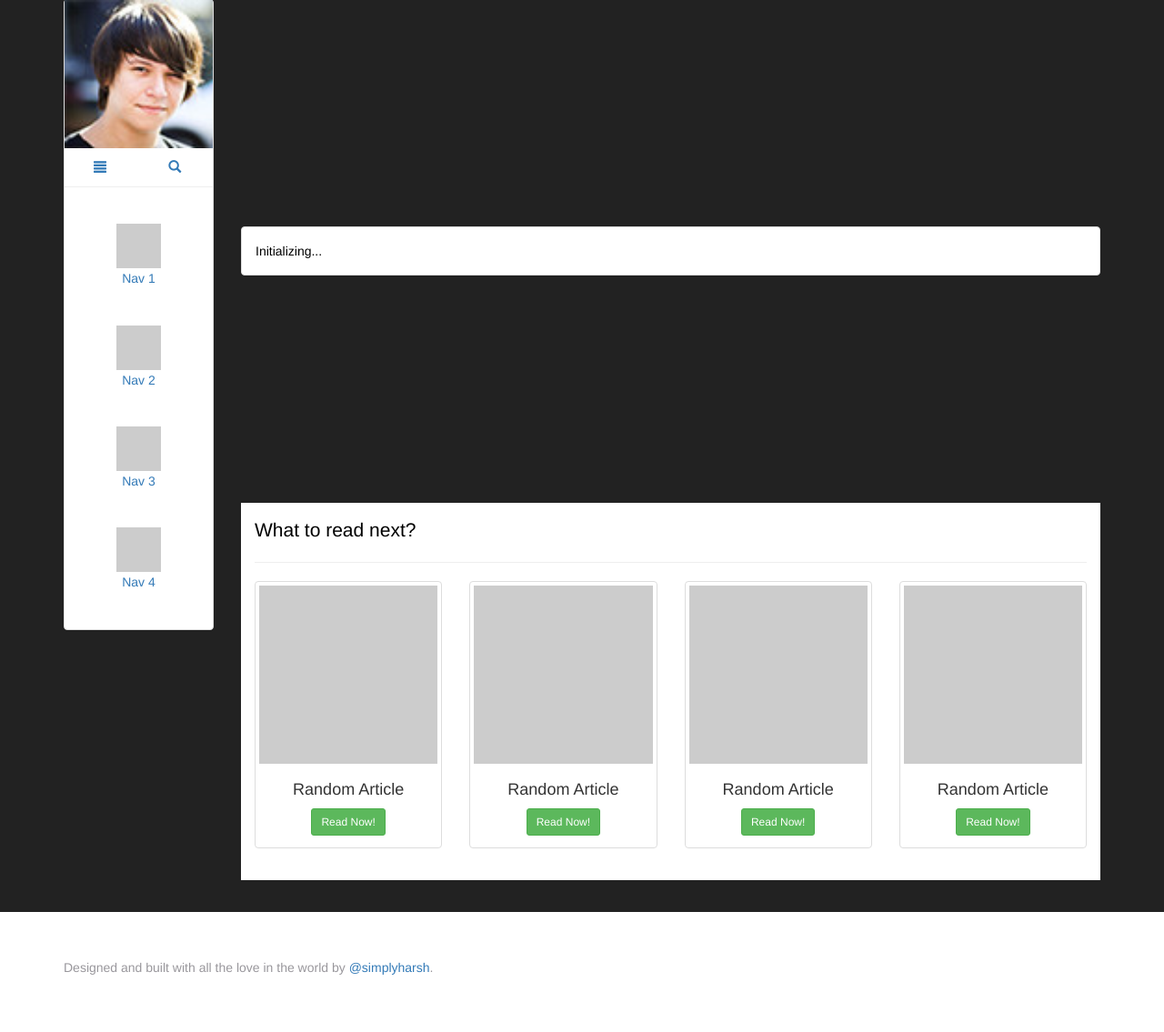
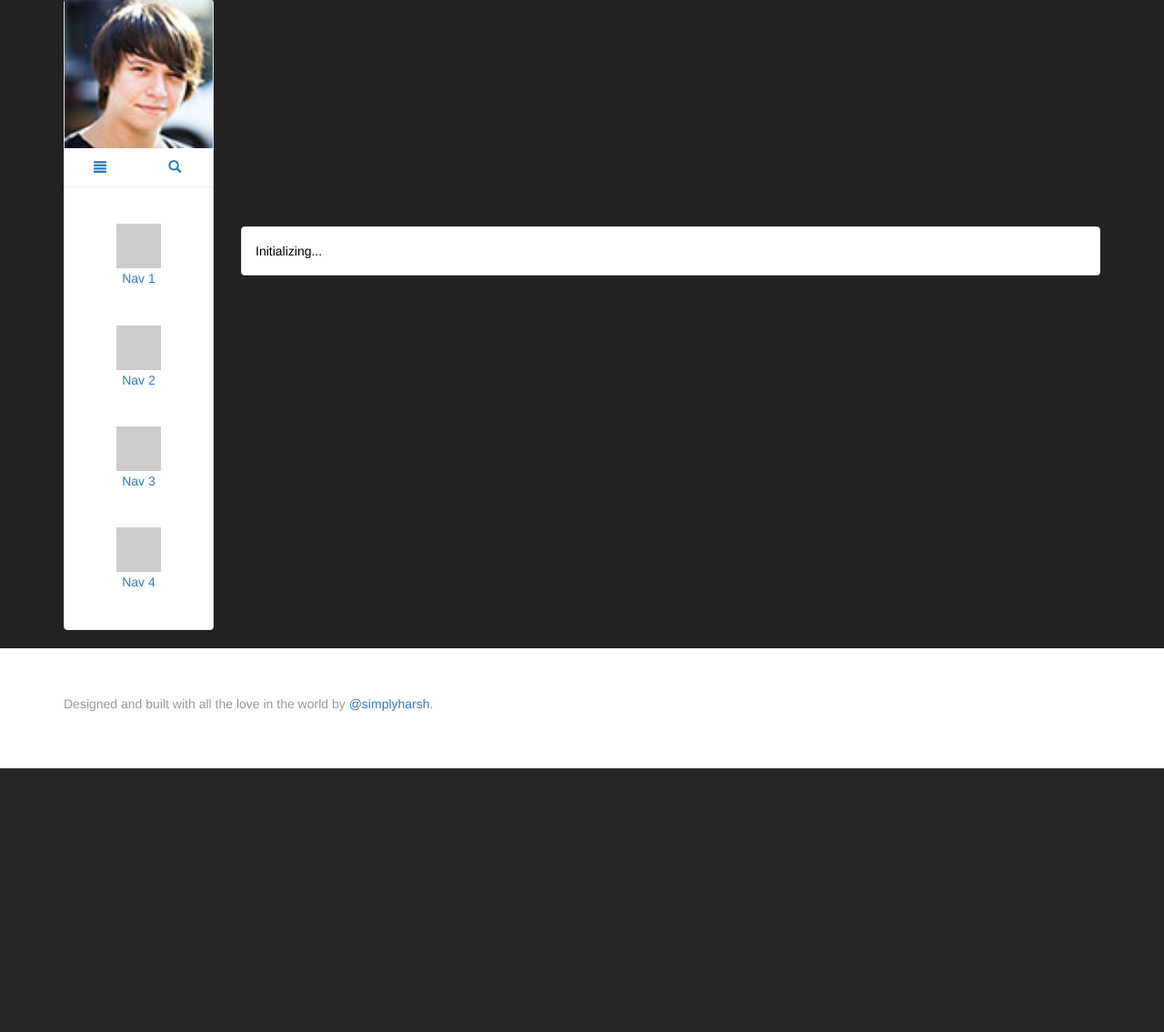
Before and after one commit to simplyharsh/reactblog, a Django app: page / in a window 1280 px wide. Shown: the part 71-1206 px from the top of the page at 91% size. After the commit the page ends 916 px from the top, so only its background shows below. Run offline with Django 3.2, Linux system fonts and the light colour scheme; some libraries are stand-ins or nearby versions.

Commit message:
Removed extra chunks. Refactored.

```diff
--- a/blog/templates/blog_base.html
+++ b/blog/templates/blog_base.html
@@ -63,56 +63,6 @@
       </div>
     </div>
     {% endblock blog_content %}
-    <article>
-    <p class="lead">What to read next?</p>
-    <hr />
-    <div class="row">
-      <div class="col-md-3 col-sm-6">
-        <div class="thumbnail">
-          <a href="#">
-            <img src="{% static 'img/img-placehold.png' %}" class="img-responsive" />
-          </a>
-          <div class="caption text-center">
-            <h4>Random Article</h4>
-            <button class="btn btn-sm btn-success">Read Now!</button>
-          </div>
-        </div>
-      </div>
-      <div class="col-md-3 col-sm-6">
-        <div class="thumbnail">
-          <a href="#">
-            <img src="{% static 'img/img-placehold.png' %}" class="img-responsive" />
-          </a>
-          <div class="caption text-center">
-            <h4>Random Article</h4>
-            <button class="btn btn-sm btn-success">Read Now!</button>
-          </div>
-        </div>
-      </div>
-      <div class="col-md-3 col-sm-6">
-        <div class="thumbnail">
-          <a href="#">
-            <img src="{% static 'img/img-placehold.png' %}" class="img-responsive" />
-          </a>
-          <div class="caption text-center">
-            <h4>Random Article</h4>
-            <button class="btn btn-sm btn-success">Read Now!</button>
-          </div>
-        </div>
-      </div>
-      <div class="col-md-3 col-sm-6 ">
-        <div class="thumbnail">
-          <a href="#">
-            <img src="{% static 'img/img-placehold.png' %}" class="img-responsive" />
-          </a>
-          <div class="caption text-center">
-            <h4>Random Article</h4>
-            <button class="btn btn-sm btn-success">Read Now!</button>
-          </div>
-        </div>
-      </div>
-    </div>
-    </article>
   </div>
 </div>
 {% endblock container %}
```
